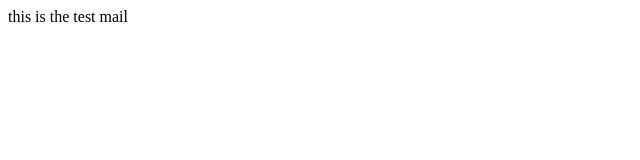
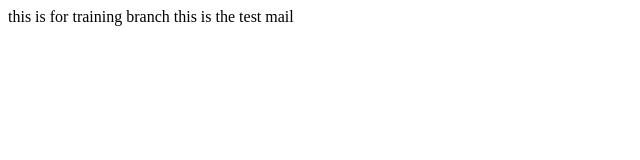
Before and after one commit to venkatama/git, a plain HTML site: page index.html in a window 1280 px wide. Shown: the whole page, without its empty margins (0-640 px from the left). Drawn offline with Linux system fonts and the light colour scheme.

Commit message:
checkout from traing

```diff
--- a/index.html
+++ b/index.html
@@ -1,5 +1,6 @@
 <html>
 <body>
+this is for training branch
 this is the test mail
 </body>
 </html>
```
